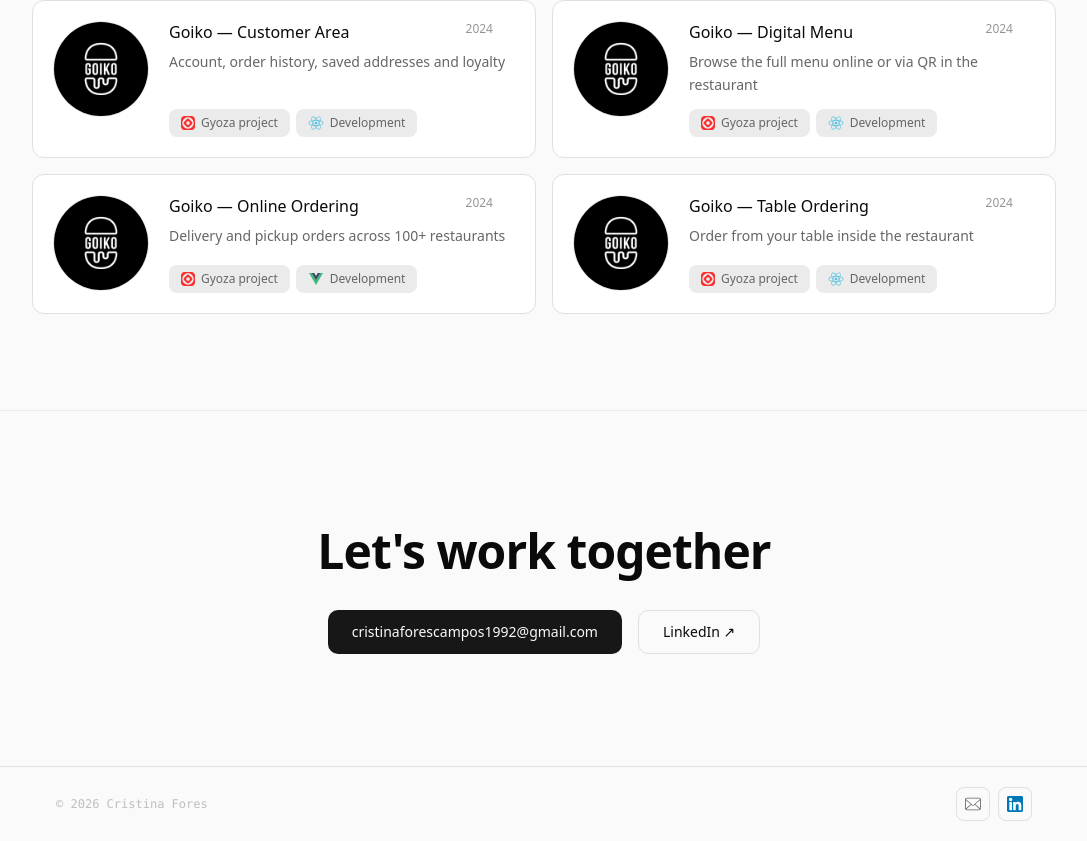
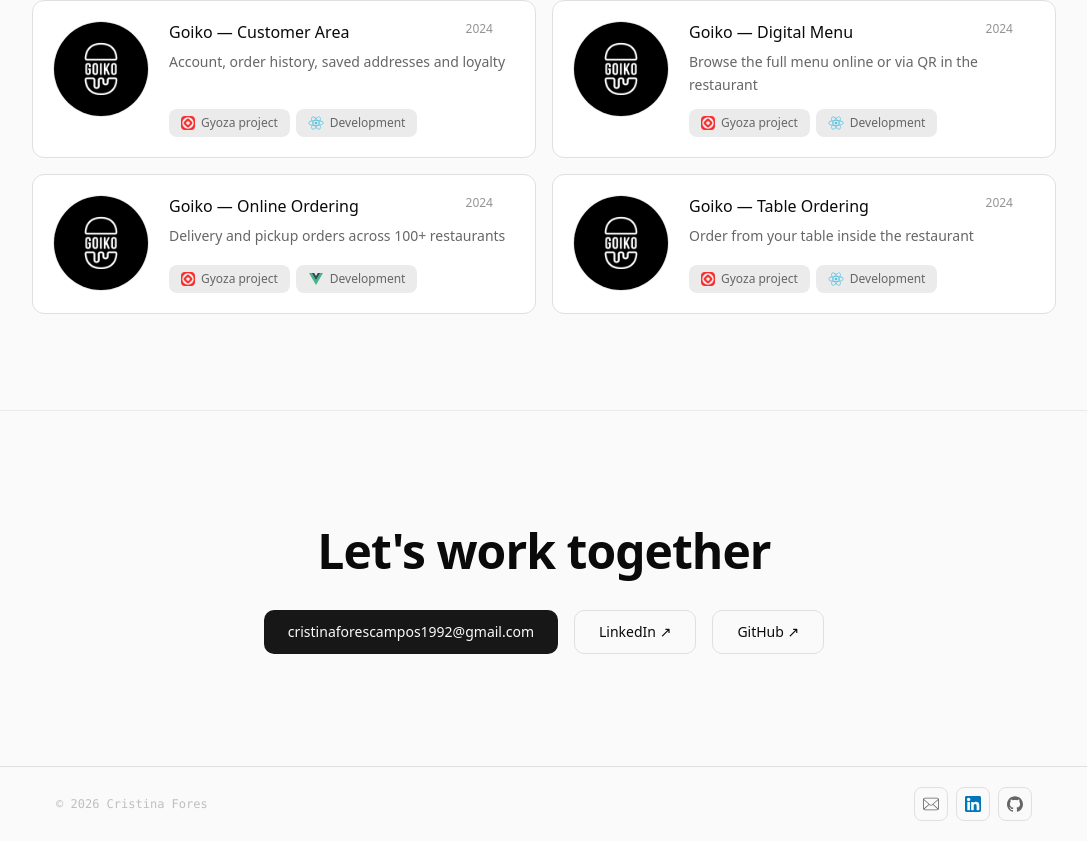
Before and after one commit to CristinaFores/portafolio, a Next.js app: page / in a window 1280 px wide. Shown: the part 1844-2685 px from the top of the page, without its empty margins (96-1183 px from the left). Built offline with nearby package versions, Linux system fonts and the light colour scheme.

Commit message:
Add GitHub link and icon to Contact CTA, Footer, and Navbar components; include GitHub icon in icons library and update translations

```diff
--- a/components/contact-cta.tsx
+++ b/components/contact-cta.tsx
@@ -40,6 +40,14 @@
             >
               {t("nav.linkedIn")}
             </a>
+            <a
+              href={PROFILE.gitHubUrl}
+              target="_blank"
+              rel="noopener noreferrer"
+              className="inline-flex h-11 items-center rounded-lg border border-border px-6 text-sm font-medium text-foreground transition-colors hover:bg-secondary"
+            >
+              {t("nav.gitHub")}
+            </a>
           </div>
         </motion.div>
       </div>
--- a/components/footer.tsx
+++ b/components/footer.tsx
@@ -1,6 +1,6 @@
 "use client"
 
-import { EmailIcon, LinkedInIcon } from "@/components/icons"
+import { EmailIcon, GitHubIcon, LinkedInIcon } from "@/components/icons"
 import { useLocale } from "@/lib/locale-context"
 import { PROFILE } from "@/lib/site-config"
 
@@ -33,6 +33,15 @@
           >
             <LinkedInIcon className="h-4 w-4" />
           </a>
+          <a
+            href={PROFILE.gitHubUrl}
+            target="_blank"
+            rel="noopener noreferrer"
+            className="flex items-center justify-center rounded-md border border-border p-2 text-muted-foreground transition-colors hover:bg-secondary hover:text-foreground"
+            aria-label={t("nav.gitHub")}
+          >
+            <GitHubIcon className="h-4 w-4" />
+          </a>
         </div>
       </div>
     </footer>
--- a/components/icons/index.tsx
+++ b/components/icons/index.tsx
@@ -112,6 +112,29 @@
 }
 
 /**
+ * GitHub brand icon.
+ */
+export function GitHubIcon({
+  className = "h-4 w-4",
+  ...props
+}: SVGProps<SVGSVGElement>) {
+  return (
+    <svg
+      className={className}
+      viewBox="0 0 24 24"
+      xmlns="http://www.w3.org/2000/svg"
+      aria-hidden="true"
+      {...props}
+    >
+      <path
+        fill="currentColor"
+        d="M12 .297c-6.63 0-12 5.373-12 12 0 5.303 3.438 9.8 8.205 11.385.6.113.82-.258.82-.577 0-.285-.01-1.04-.015-2.04-3.338.724-4.042-1.61-4.042-1.61C4.422 18.07 3.633 17.7 3.633 17.7c-1.087-.744.084-.729.084-.729 1.205.084 1.838 1.236 1.838 1.236 1.07 1.835 2.809 1.305 3.495.998.108-.776.417-1.305.76-1.605-2.665-.3-5.466-1.332-5.466-5.93 0-1.31.465-2.38 1.235-3.22-.135-.303-.54-1.523.105-3.176 0 0 1.005-.322 3.3 1.23.96-.267 1.98-.399 3-.405 1.02.006 2.04.138 3 .405 2.28-1.552 3.285-1.23 3.285-1.23.645 1.653.24 2.873.12 3.176.765.84 1.23 1.91 1.23 3.22 0 4.61-2.805 5.625-5.475 5.92.42.36.81 1.096.81 2.22 0 1.606-.015 2.896-.015 3.286 0 .315.21.69.825.57C20.565 22.092 24 17.592 24 12.297c0-6.627-5.373-12-12-12"
+      />
+    </svg>
+  )
+}
+
+/**
  * Envelope icon for email actions.
  */
 export function EmailIcon({
--- a/components/navbar.tsx
+++ b/components/navbar.tsx
@@ -6,7 +6,7 @@
 import { useTheme } from "next-themes"
 import { Moon, Sun } from "lucide-react"
 import { motion, AnimatePresence } from "framer-motion"
-import { EmailIcon, LinkedInIcon } from "@/components/icons"
+import { EmailIcon, GitHubIcon, LinkedInIcon } from "@/components/icons"
 import { cn } from "@/lib/utils"
 import { useLocale } from "@/lib/locale-context"
 import { EASE } from "@/lib/motion"
@@ -74,6 +74,15 @@
         aria-label={t("nav.linkedIn")}
       >
         <LinkedInIcon className="h-4 w-4" />
+      </a>
+      <a
+        href={PROFILE.gitHubUrl}
+        target="_blank"
+        rel="noopener noreferrer"
+        className={ICON_BTN}
+        aria-label={t("nav.gitHub")}
+      >
+        <GitHubIcon className="h-4 w-4" />
       </a>
       <button
         type="button"
--- a/lib/site-config.ts
+++ b/lib/site-config.ts
@@ -5,4 +5,5 @@
   name: "Cristina Fores",
   email: "cristinaforescampos1992@gmail.com",
   linkedInUrl: "https://www.linkedin.com/in/cristina-fores",
+  gitHubUrl: "https://github.com/CristinaFores",
 } as const
--- a/lib/translations.ts
+++ b/lib/translations.ts
@@ -12,6 +12,7 @@
     "nav.about": "Sobre mí",
     "nav.work": "Proyectos",
     "nav.linkedIn": "LinkedIn ↗",
+    "nav.gitHub": "GitHub ↗",
     "nav.email": "Enviar email",
     "nav.toggleMenu": "Abrir o cerrar menú",
     "nav.themeLight": "Usar tema claro",
@@ -98,6 +99,7 @@
     "nav.about": "About",
     "nav.work": "Projects",
     "nav.linkedIn": "LinkedIn ↗",
+    "nav.gitHub": "GitHub ↗",
     "nav.email": "Send email",
     "nav.toggleMenu": "Toggle menu",
     "nav.themeLight": "Use light theme",
```
